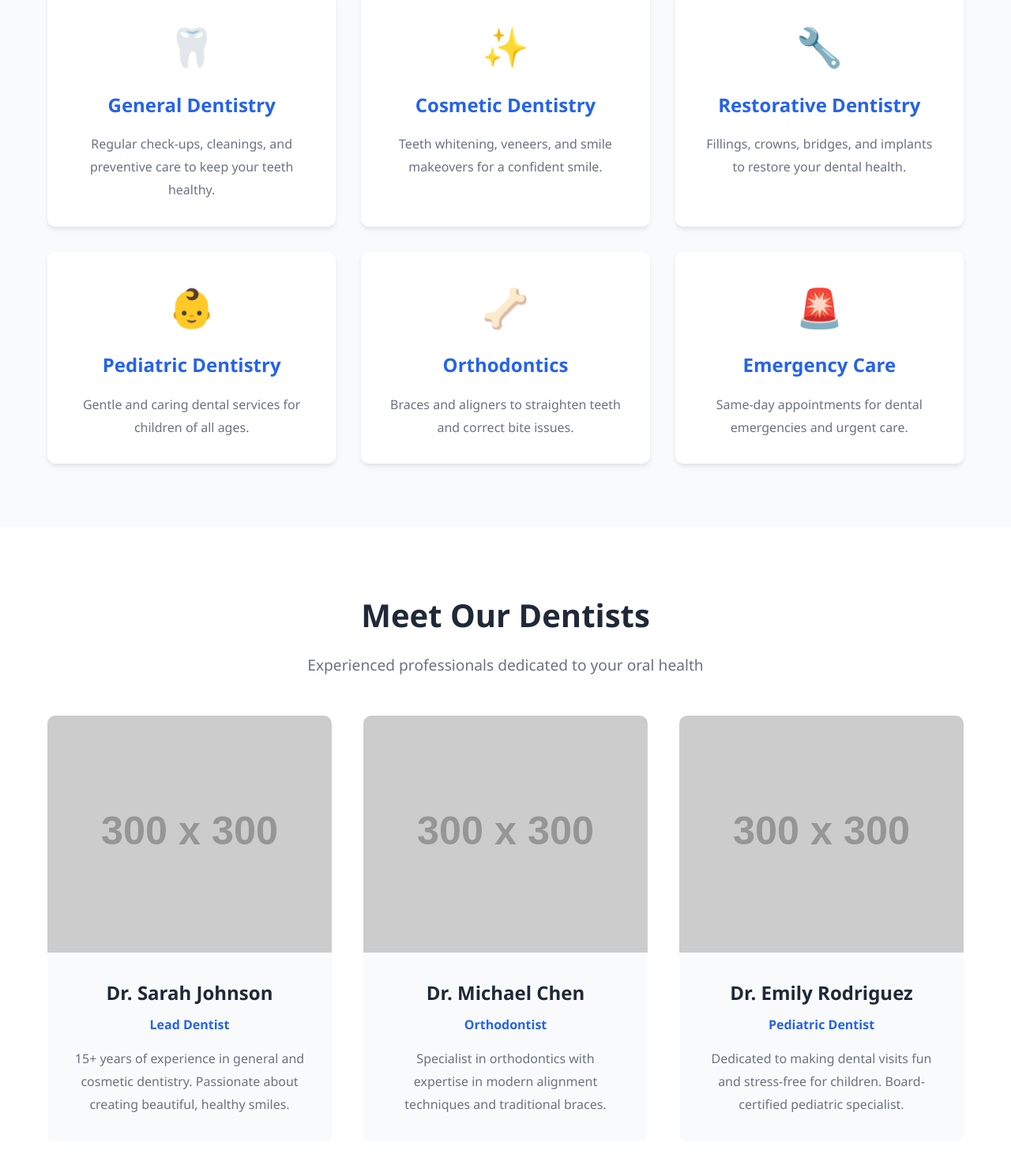
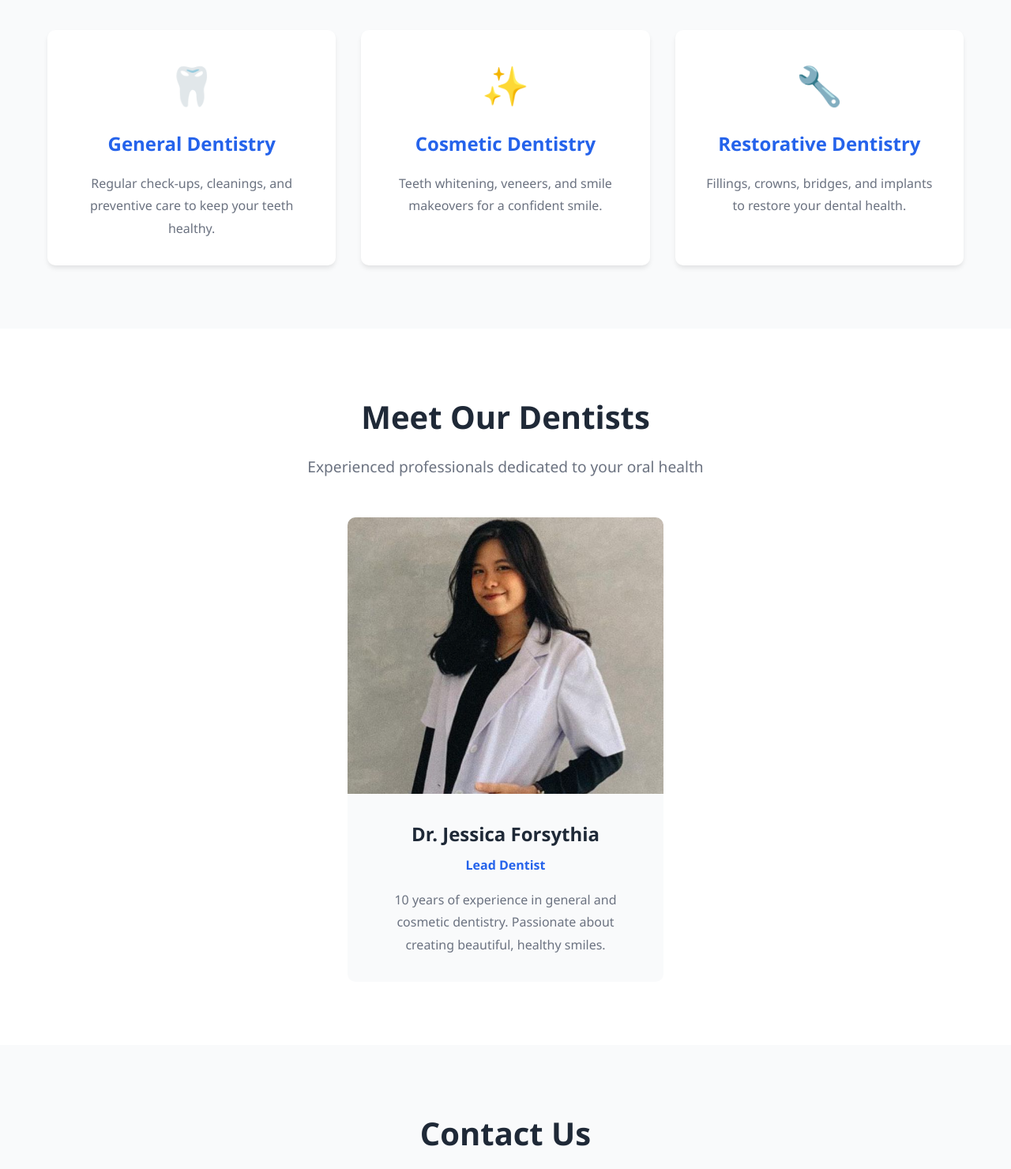
Before and after one commit to Forsythe812/jeje-dental-care, a plain HTML site: page index.html in a window 1280 px wide. Shown: the part 1040-2520 px from the top of the page at 79% size. Drawn offline with Linux system fonts and the light colour scheme; placeholder pictures from the web are drawn by us.

Commit message:
- Fixed indentation and spacing issues in styles.css and index.html for better readability and consistency. - Added new images to the project and updated references in the code. - Enhanced the hero section background styling in styles.css for improved visual appeal.

```diff
--- a/index.html
+++ b/index.html
@@ -13,7 +13,8 @@
 		<nav class="navbar">
 			<div class="container">
 				<div class="logo">
-                    <h1>Jeje Dental Care</h1>
+					<!-- <h1>Jeje Dental Care</h1> -->
+					<img src="images/jdc_vertical.svg">
 				</div>
 				<ul class="nav-menu">
 					<li><a href="#home">Home</a></li>
@@ -65,25 +66,6 @@
 					<h3>Restorative Dentistry</h3>
 					<p>Fillings, crowns, bridges, and implants to restore your dental health.</p>
 				</article>
-
-                <article class="service-card">
-                    <div class="service-icon">👶</div>
-                    <h3>Pediatric Dentistry</h3>
-                    <p>Gentle and caring dental services for children of all ages.</p>
-                </article>
-
-                <article class="service-card">
-                    <div class="service-icon">🦴</div>
-                    <h3>Orthodontics</h3>
-                    <p>Braces and aligners to straighten teeth and correct bite issues.</p>
-                </article>
-
-                <article class="service-card">
-                    <div class="service-icon">🚨</div>
-                    <h3>Emergency Care</h3>
-                    <p>Same-day appointments for dental emergencies and urgent care.</p>
-                </article>
-            </div>
 		</div>
 	</section>
 
@@ -96,34 +78,12 @@
 			<div class="team-grid">
 				<article class="team-card">
 					<div class="team-image">
-                        <img src="https://via.placeholder.com/300x300" alt="Dr. Sarah Johnson">
+						<img src="images/dr_jeje.PNG" alt="Dr. Jessica Forsythia">
 					</div>
 					<div class="team-info">
-                        <h3>Dr. Sarah Johnson</h3>
+						<h3>Dr. Jessica Forsythia</h3>
 						<p class="team-title">Lead Dentist</p>
-                        <p class="team-bio">15+ years of experience in general and cosmetic dentistry. Passionate about creating beautiful, healthy smiles.</p>
-                    </div>
-                </article>
-
-                <article class="team-card">
-                    <div class="team-image">
-                        <img src="https://via.placeholder.com/300x300" alt="Dr. Michael Chen">
-                    </div>
-                    <div class="team-info">
-                        <h3>Dr. Michael Chen</h3>
-                        <p class="team-title">Orthodontist</p>
-                        <p class="team-bio">Specialist in orthodontics with expertise in modern alignment techniques and traditional braces.</p>
-                    </div>
-                </article>
-
-                <article class="team-card">
-                    <div class="team-image">
-                        <img src="https://via.placeholder.com/300x300" alt="Dr. Emily Rodriguez">
-                    </div>
-                    <div class="team-info">
-                        <h3>Dr. Emily Rodriguez</h3>
-                        <p class="team-title">Pediatric Dentist</p>
-                        <p class="team-bio">Dedicated to making dental visits fun and stress-free for children. Board-certified pediatric specialist.</p>
+						<p class="team-bio">10 years of experience in general and cosmetic dentistry. Passionate about creating beautiful, healthy smiles.</p>
 					</div>
 				</article>
 			</div>
@@ -145,7 +105,7 @@
 
 					<div class="contact-item">
 						<h3>📞 Call Us</h3>
-                        <p>+1 (555) 123-4567</p>
+						<p>+62 123-4567</p>
 					</div>
 
 					<div class="contact-item">
--- a/styles.css
+++ b/styles.css
@@ -58,6 +58,11 @@ body {
 	font-size: 1.5rem;
 }
 
+.logo img {
+	height: 80px;
+	width: auto;
+}
+
 .nav-menu {
 	display: flex;
 	list-style: none;
@@ -69,6 +74,7 @@ body {
 	text-decoration: none;
 	font-weight: 500;
 	transition: color 0.3s;
+	font-size: 1.3rem;
 }
 
 .nav-menu a:hover {
@@ -101,11 +107,14 @@ body {
 	align-items: center;
 	justify-content: center;
 	text-align: center;
-    background: linear-gradient(135deg, var(--primary-color), var(--secondary-color));
+	background: linear-gradient(135deg, var(--primary-color), var(--secondary-color)), url('images/hero_bg.jpg');
 	background-size: cover;
 	background-position: center;
-    background-attachment: fixed;
-    /* Replace with your image: background-image: url('your-hero-image.jpg'); */
+	background-repeat: no-repeat;
+	background-size: cover;
+	background-position: center;
+	background-attachment: no-repeat;
+	background-image: url('images/hero_bg.jpg');
 }
 
 .hero-overlay {
@@ -244,6 +253,7 @@ section {
 	grid-template-columns: repeat(auto-fit, minmax(280px, 1fr));
 	gap: 2.5rem;
 	margin-top: 3rem;
+	justify-items: center;
 }
 
 .team-card {
@@ -252,6 +262,8 @@ section {
 	border-radius: 10px;
 	overflow: hidden;
 	transition: transform 0.3s;
+	max-width: 400px;
+	width: 100%;
 }
 
 .team-card:hover {
@@ -261,7 +273,7 @@ section {
 
 .team-image {
 	width: 100%;
-    height: 300px;
+	height: 350px;
 	overflow: hidden;
 }
 
```
Also changed, not shown: images/dr_jeje.PNG (added), images/hero_bg.jpg (added), images/jdc_logo_vertical.jpg (added), images/jdc_logo_vertical.png (added), images/jdc_vertical.svg (added), jdc_logo.png (added). Lines whose indentation alone changed are shown as unchanged.
